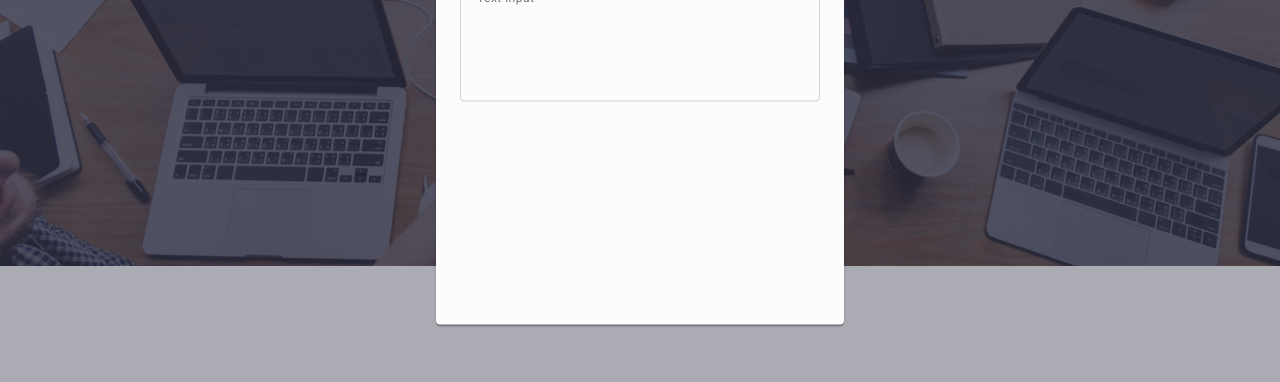
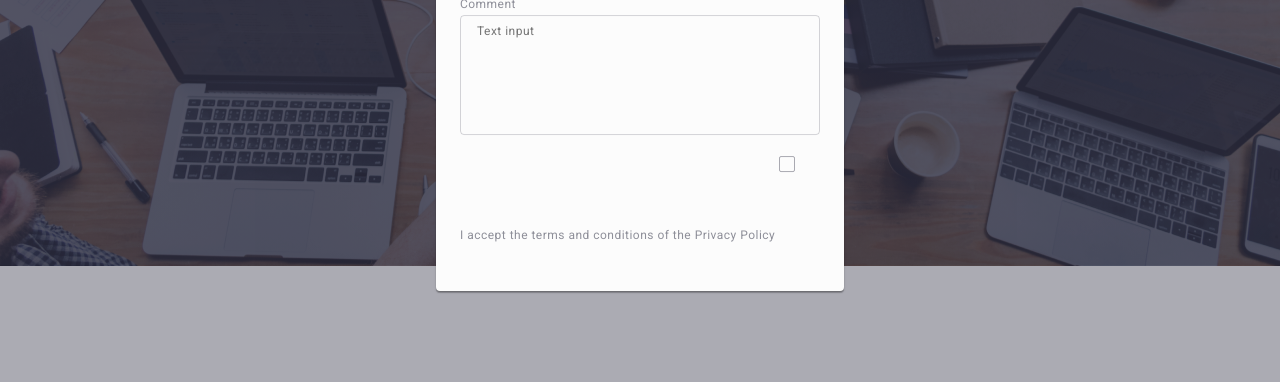
Before and after one commit to Vladlen8432/goit-markup-hw-06, a plain HTML site: page index.html in a window 1280 px wide. Both pictures are taken after a click on the button "Order Service". Shown: the part 407-789 px from the top of the page. Drawn offline with nearby package versions, Linux system fonts and the light colour scheme.

Commit message:
homework-6-20

```diff
--- a/css/styles.css
+++ b/css/styles.css
@@ -694,7 +694,7 @@ img {
   margin-bottom: 24px;
 }
 
-.user-privacy {
+.user-check {
   font-size: 12px;
   line-height: 1.17;
   letter-spacing: 0.04em;
@@ -713,9 +713,14 @@ img {
 }
 
 .user-check-item {
+  display: inline-flex;
+  align-items: center;
+  justify-content: center;
   width: 16px;
   height: 16px;
-  border: 1px solid 2px;
+  border: 1px solid rgba(46, 47, 66, 0.4);
+  border-radius: 2px;
+  fill: transparent;
 }
 
 /*.contact-form-checkbox {
--- a/index.html
+++ b/index.html
@@ -507,7 +507,8 @@
               </svg>
             </div>
             <div class="container-textarea">
-              <label class="contact-form-field" for="user-comment">Comment</label
+              <label class="contact-form-field" for="user-comment"
+                >Comment</label
               >
               <textarea
                 class="comment-write"
@@ -526,13 +527,13 @@
                 value="true"
                 name="user-privacy"
               />
-              <label class="user-check" for="user-privacy">
-                <span class="user-check-item">
+              <label class="user-check" for="user-privacy"
+                >I accept the terms and conditions of the Privacy Policy
+                <span class="user-check-item" width="10" height="8">
                   <svg class="user-check-icon">
                     <use href="./images/icons.svg#icon-checkmark"></use>
-                  </svg>
-                </span>
-              </label>
+                  </svg> </span
+              ></label>
             </div>
           </div>
           <!--<label class="contact-form-field-wrapper">
```
